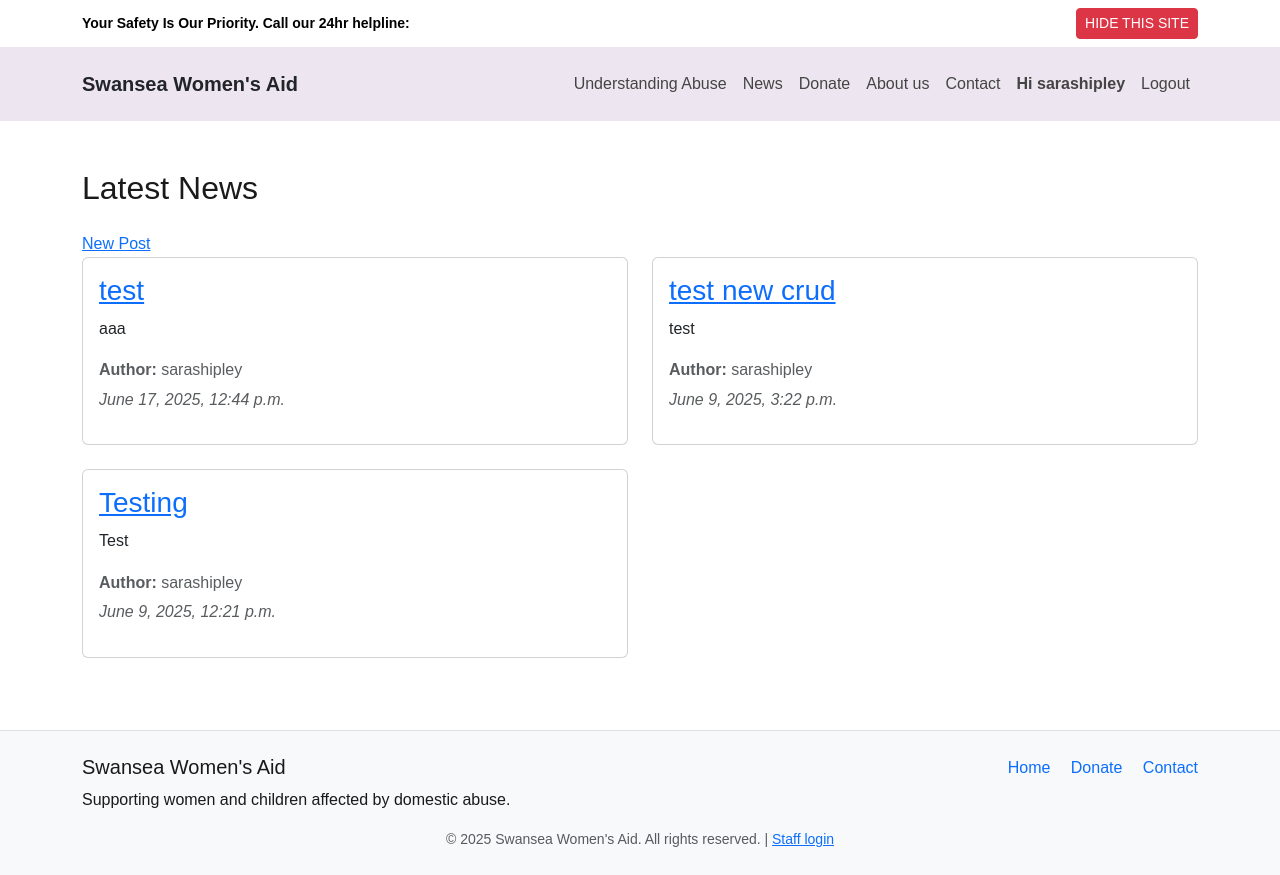
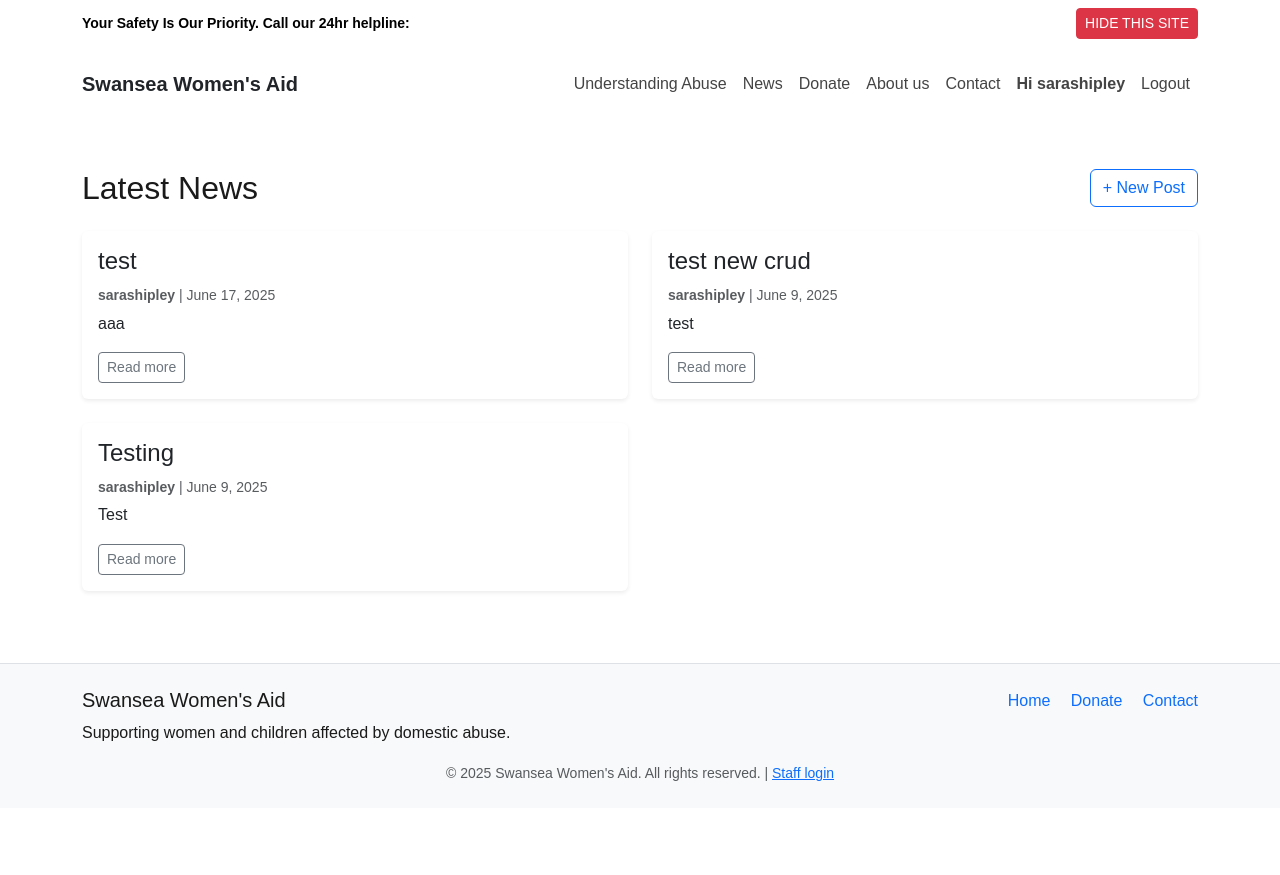
Before and after one commit to shipleyux/charity-site-ms4, a Django app: page /news/ in a window 1280 px wide. After the commit the page ends 781 px from the top, so only its background shows below. Run offline with Django 4.2, Linux system fonts and the light colour scheme; a user stored in the database is signed in; data comes from the database, SQL or seed files in the repository.

Commit message:
post pages styling and settings update

```diff
--- a/swa/settings.py
+++ b/swa/settings.py
@@ -92,11 +92,13 @@ WSGI_APPLICATION = 'swa.wsgi.application'
 # Database
 # https://docs.djangoproject.com/en/4.2/ref/settings/#databases
 
+IS_HEROKU = 'DATABASE_URL' in os.environ
+
 DATABASES = {
     'default': dj_database_url.config(
         default='postgresql://localhost/charity_site_ms4_db',
         conn_max_age=600,
-        ssl_require=True
+        ssl_require=IS_HEROKU
     )
 }
 
--- a/swa/static/swa/css/style.css
+++ b/swa/static/swa/css/style.css
@@ -386,3 +386,8 @@ body {
   border-radius: 0.5rem;
   padding: 1rem;
 }
+
+.black-link {
+  color: black;
+  text-decoration: none;
+}
--- a/templates/base.html
+++ b/templates/base.html
@@ -21,7 +21,7 @@
     </div>
   </div>
 
-  <nav class="navbar navbar-expand-lg custom-navbar py-3">
+  <nav class="navbar navbar-expand-lg custom-navbar py-3 bg-transparent">
     <div class="container">
       <a class="navbar-brand fw-bold text-dark" href="{% url 'home' %}">Swansea Women's Aid</a>
 
--- a/templates/core/post_list.html
+++ b/templates/core/post_list.html
@@ -4,30 +4,36 @@
 
 {% block content %}
 <div class="container mt-5">
-  <h2 class="mb-4">Latest News</h2>
-
-{% if user.is_staff %}
-  <a href="{% url 'post_new' %}">New Post</a>
-{% endif %}
+  <div class="d-flex justify-content-between align-items-center mb-4">
+    <h2 class="mb-0">Latest News</h2>
+    {% if user.is_staff %}
+      <a href="{% url 'post_new' %}" class="btn btn-outline-primary">+ New Post</a>
+    {% endif %}
+  </div>
 
   {% if object_list %}
     <div class="row">
       {% for post in object_list %}
-        <div class="col-md-6 mb-4">
-          <div class="card h-100">
+        <div class="col-lg-6 mb-4">
+          <div class="card h-100 shadow-sm border-0">
             <div class="card-body">
-              <h3><a href="{% url 'post_detail' post.slug %}">{{ post.title }}</a></h3>
-              <p class="card-text">{{ post.content|truncatewords:25 }}</p>
-              <p class="text-muted mb-1"><strong>Author:</strong> {{ post.author }}</p>
-              <p class="text-muted"><em>{{ post.created_on|date:"F j, Y, g:i a" }}</em></p>
+              <h4 class="card-title">
+                <a href="{% url 'post_detail' post.slug %}" class="text-dark text-decoration-none">
+                  {{ post.title }}
+                </a>
+              </h4>
+              <p class="card-text text-muted small mb-1">
+                <strong>{{ post.author }}</strong> | {{ post.created_on|date:"F j, Y" }}
+              </p>
+              <p class="card-text">{{ post.content|truncatewords:30 }}</p>
+              <a href="{% url 'post_detail' post.slug %}" class="btn btn-sm btn-outline-secondary">Read more</a>
             </div>
           </div>
         </div>
-
       {% endfor %}
     </div>
   {% else %}
-    <p>No posts available.</p>
+    <div class="alert alert-info">No posts available.</div>
   {% endif %}
 </div>
 {% endblock %}
```
Also changed, not shown: templates/core/home.html (+13 -8 lines), templates/core/post_confirm_delete.html (+18 -6 lines), templates/core/post_delete.html (+18 -7 lines), templates/core/post_edit.html (+16 -6 lines), templates/core/post_form.html (+19 -6 lines).
